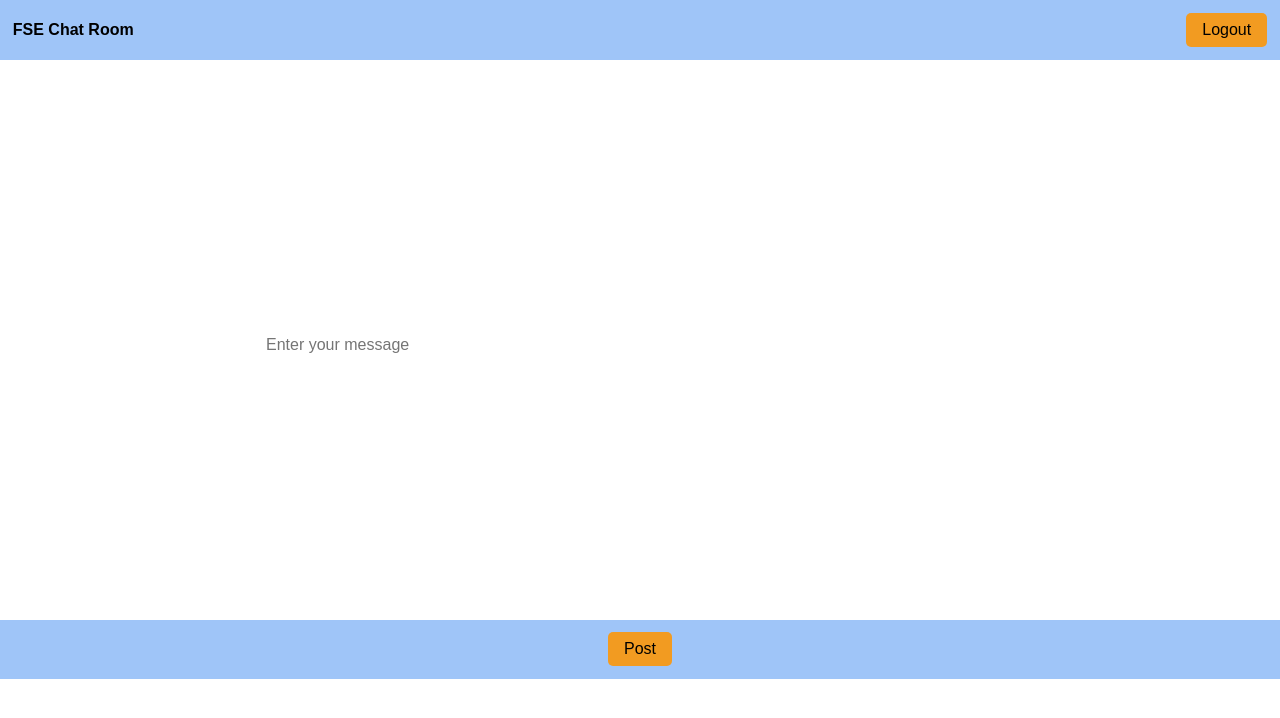
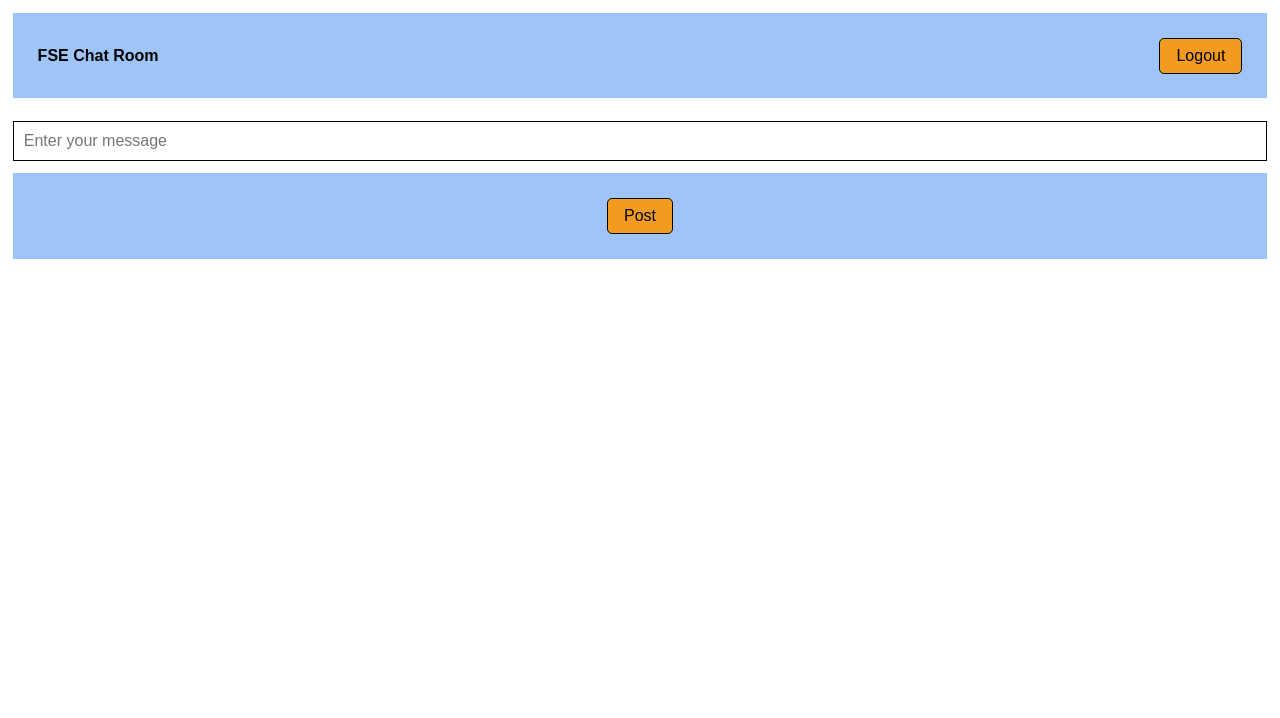
Before and after one commit to Yevet/chatAPP, a website: page public/chat.html in a window 1280 px wide. Drawn offline with Linux system fonts and the light colour scheme.

Commit message:
modify frontend

```diff
--- a/package.json
+++ b/package.json
@@ -15,6 +15,7 @@
     "cookie-parser": "^1.4.6",
     "express": "^4.18.2",
     "mysql": "^2.18.1",
+    "socket.io": "^4.7.2",
     "sqlite3": "^5.1.6"
   }
 }
--- a/public/chat_styles.css
+++ b/public/chat_styles.css
@@ -1,6 +1,7 @@
+/* 重置默认样式 */
 /* 重置默认样式 */
 body, h1, h2, p,  button {
-    margin: 0;
+    margin: 1%;
     padding: 0;
     border: 0;
     font-size: 100%;
@@ -12,71 +13,53 @@ body, h1, h2, p,  button {
 body {
     font-family: Arial, sans-serif;
 }
-  input{
-    margin: 0;
-    padding: 0;
-    border: 0;
-    font-size: 100%;
-    font-family: inherit;
-    vertical-align: baseline;
-  }
+
 .container {
     max-width: 1200px;
     margin: 0 auto;
     padding: 20px;
 }
+
 /* 将宽度设置为100% */
+.full-width {
+    width: 100%;
+}
+
 /* 调整输入框样式 */
 #messageInput {
-    width: 100%; /* 使输入框占据整个宽度 */
-    height: 100%; /* 设置输入框高度 */
-    font-size: 16px; /* 设置字体大小 */
-    padding: 10px; /* 设置内边距 */
-    box-sizing: border-box; /* 保证内边距和边框不会影响宽度和高度 */
-    border: #666666;
+    width: 100%;
+    height: 80%; /* 设置输入框高度 */
+    font-size: 16px;
+    padding: 10px;
+    box-sizing: border-box;
+    border: 1px solid #000000; /* 添加黑色边框 */
+    margin-bottom: 1%;
 }
-
 
 .header {
     background-color: #9fc5f8;
-
     color: rgb(0, 0, 0);
     padding: 1%;
     display: flex;
     justify-content: space-between;
     align-items: center;
+    gap: 10px;
+    height: 10%; /* 设置高度为10% */
 }
 
 .chat-container {
     display: flex;
     flex-direction: column;
     gap: 10px;
-    padding: 20%;
+    padding: 0%;
+    padding-top: 1%;
+    height: 80%; /* 设置高度为80% */
 }
 
 .message {
     background-color: #d7c5c5;
     padding: 100%;
-    border-radius: 5px;
-  }
-
-  .form {
-    display: flex;
-    flex-direction: column;
-    gap: 10px;
-  }
-
-  button {
-    background-color: rgba(255, 149, 0, 0.865);
-    color: rgb(0, 0, 0);
-    padding: 8px 16px;
-    border: none;
-    border-radius: 5px;
-    cursor: pointer;
-  }
-
-  button:hover {
-    background-color: rgb(255, 149, 0);
+    height: 35%; /* 设置历史消息高度为45% */
 }
 
 .footer {
@@ -84,6 +67,7 @@ body, h1, h2, p,  button {
     color: white;
     text-align: center;
     padding: 1%;
+    height: 5%; /* 设置高度为10% */
 }
 
   /* 调整历史消息样式 */
@@ -91,7 +75,7 @@ body, h1, h2, p,  button {
     padding: 0px;
     background-color: #ffffff;
     overflow-y: auto; /* 允许滚动 */
-    max-height: calc(100vh - 150px); /* 限制最大高度，确保页面不会溢出 */
+    max-height: calc(800vh - 100px); /* 限制最大高度，确保页面不会溢出 */
   }
 
   .message {
@@ -119,7 +103,17 @@ body, h1, h2, p,  button {
   .message-content {
     font-size: 16px;
   }
-
+  button {
+    background-color: rgba(255, 149, 0, 0.865);
+    color: rgb(0, 0, 0);
+    padding: 8px 16px;
+    border-radius: 5px;
+    cursor: pointer;
+    border: 1px solid #000000;
+  }
+  button:hover {
+    background-color: rgb(255, 149, 0);
+  }
 
   /* 响应式布局
   @media screen and (max-width: 768px) {
--- a/public/styles.css
+++ b/public/styles.css
@@ -19,6 +19,7 @@ body {
     display: flex;
     flex-direction: column;
     align-items: center;
+    margin-top: -10%;
   }
 
   /* Style form labels */
```
Also changed, not shown: public/chat.html (+0 -10 lines), public/index.html (+1 -1 lines), 1 other file. Lines whose indentation alone changed are shown as unchanged.
